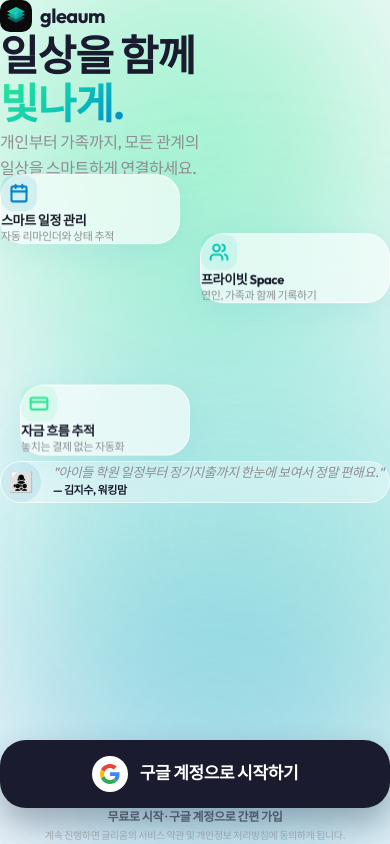
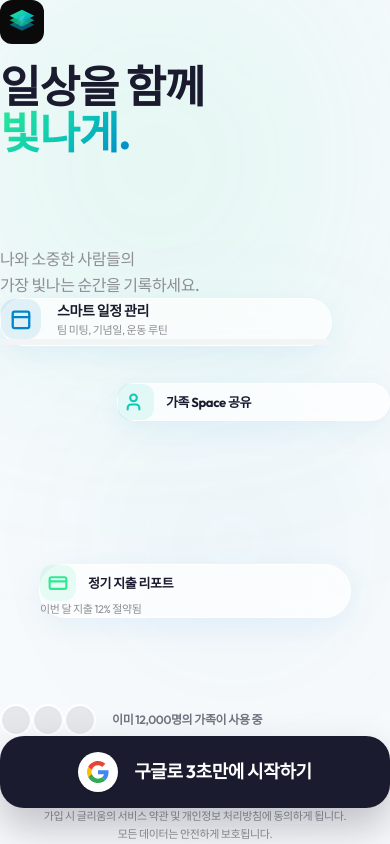
Before and after one commit to Edwin-space/gleaum-app, a Next.js app: page /login in a window 390 px wide. Built offline with nearby package versions, Linux system fonts and the light colour scheme; no server answers; a web font is replaced by a local one.

Commit message:
fix: 모바일 랜딩 페이지 레이아웃 전문가급 재설계

```diff
--- a/src/app/login/page.tsx
+++ b/src/app/login/page.tsx
@@ -19,125 +19,133 @@ function MobileLogin() {
   };
 
   return (
-    <div className="min-h-dvh flex flex-col overflow-hidden relative" style={{ background: 'var(--color-canvas-parchment)' }}>
-      {/* 프리미엄 메쉬 배경 (v4 최적화) */}
-      <div className="mesh-bg">
-        <div className="mesh-blob mesh-blob-1" style={{ opacity: 0.4 }} />
-        <div className="mesh-blob mesh-blob-2" style={{ opacity: 0.3 }} />
-        <div className="mesh-blob mesh-blob-3" style={{ opacity: 0.3 }} />
+    <div className="min-h-dvh flex flex-col overflow-hidden relative" style={{ background: '#F8FAFC' }}>
+      {/* ── 프리미엄 심층 메쉬 배경 ── */}
+      <div className="absolute inset-0 z-0 overflow-hidden pointer-events-none">
+        <div className="absolute top-[-10%] left-[-20%] w-[120%] h-[60%] opacity-40 mix-blend-multiply filter blur-[100px] animate-floating"
+             style={{ background: 'radial-gradient(circle, rgba(46,232,149,0.3) 0%, rgba(12,201,181,0.1) 70%)', animationDuration: '10s' }} />
+        <div className="absolute bottom-[10%] right-[-10%] w-[100%] h-[50%] opacity-30 mix-blend-multiply filter blur-[80px] animate-floating"
+             style={{ background: 'radial-gradient(circle, rgba(0,132,204,0.2) 0%, transparent 70%)', animationDuration: '12s', animationDelay: '-2s' }} />
       </div>
 
-      <div className="flex-1 flex flex-col px-7 pt-12 pb-8 relative z-10 w-full max-w-[430px] mx-auto">
+      <div className="flex-1 flex flex-col relative z-10 w-full max-w-[430px] mx-auto px-7 pt-14 pb-10">
 
-        {/* 상단 로고 & 타이틀 */}
-        <div className="flex items-center gap-2 mb-10 animate-fade-in">
-          <GleaumAppIcon size={32} radius={10} />
-          <span className="text-[20px] font-bold tracking-tight text-[#1A1B2E]" style={{ fontFamily: 'var(--font-display)' }}>gleaum</span>
+        {/* ── 헤더: 브랜드 아이덴티티 ── */}
+        <header className="flex flex-col items-start gap-5 mb-12 animate-fade-in">
+          <div className="relative">
+            <div className="absolute inset-0 bg-brand-blue/20 blur-xl rounded-full" />
+            <GleaumAppIcon size={44} radius={12} />
           </div>
-
-        {/* 히어로 슬로건 */}
-        <div className="mb-14 animate-fade-in-up" style={{ animationDelay: '0.1s' }}>
-          <h1 className="text-[42px] font-extrabold leading-[1.15] tracking-tight mb-4 text-[#1A1B2E]" style={{ fontFamily: 'var(--font-display)' }}>
+          <div>
+            <h1 className="text-[44px] font-black leading-[1.05] tracking-tight text-[#1A1B2E]" style={{ fontFamily: 'var(--font-display)' }}>
               일상을 함께<br />
               <span className="text-brand-gradient">빛나게.</span>
             </h1>
-          <p className="text-[16px] leading-relaxed text-[#8E8E93] font-medium max-w-[260px]">
-            개인부터 가족까지, 모든 관계의<br />일상을 스마트하게 연결하세요.
+            <div className="h-1 w-12 bg-brand-blue mt-4 rounded-full" />
+          </div>
+        </header>
+
+        {/* ── 메인 콘텐츠: 정교한 피처 클러스터 ── */}
+        <div className="relative flex-1 flex flex-col justify-center py-6">
+
+          {/* 피처 설명 (텍스트) */}
+          <p className="text-[16px] leading-relaxed text-[#8E8E93] font-medium mb-10 max-w-[240px] animate-fade-in-up" style={{ animationDelay: '0.2s' }}>
+            나와 소중한 사람들의<br />
+            가장 빛나는 순간을 기록하세요.
           </p>
+
+          {/* 비주얼 레이아웃: 엇갈린 입체 카드 (조형성 강화) */}
+          <div className="relative h-[320px] w-full">
+
+            {/* 카드 1: 스마트 일정 (Main) */}
+            <div className="absolute top-0 left-0 w-[85%] glass-card p-5 rounded-[28px] shadow-[0_20px_50px_rgba(0,132,204,0.12)] z-30 animate-fade-in-up"
+                 style={{ animationDelay: '0.3s', border: '1px solid rgba(255,255,255,0.8)' }}>
+              <div className="flex items-center gap-4 mb-3">
+                <div className="w-10 h-10 rounded-[14px] bg-[#0084CC]/10 flex items-center justify-center">
+                  <svg width="22" height="22" viewBox="0 0 24 24" fill="none" stroke="#0084CC" strokeWidth="2.5" strokeLinecap="round"><rect width="18" height="18" x="3" y="4" rx="2"/><path d="M3 10h18"/></svg>
                 </div>
-
-        {/* ── 프리미엄 피처 쇼케이스 (Floating Cards Layout) ── */}
-        <div className="relative h-[280px] mb-12">
-
-          {/* 카드 1: 스마트 일정 (상단 왼쪽) */}
-          <div className="absolute top-0 left-0 w-[180px] glass-card p-4 rounded-[24px] shadow-2xl animate-floating z-20" style={{ animationDelay: '0s' }}>
-            <div className="w-9 h-9 rounded-[12px] bg-[#0084CC]/10 flex items-center justify-center mb-3">
-              <svg width="20" height="20" viewBox="0 0 24 24" fill="none" stroke="#0084CC" strokeWidth="2.5" strokeLinecap="round"><rect width="18" height="18" x="3" y="4" rx="2"/><line x1="16" x2="16" y1="2" y2="6"/><line x1="8" x2="8" y1="2" y2="6"/><line x1="3" x2="21" y1="10" y2="10"/></svg>
+                <div>
+                  <p className="text-[14px] font-bold text-[#1A1B2E]">스마트 일정 관리</p>
+                  <p className="text-[11px] text-[#8E8E93]">팀 미팅, 기념일, 운동 루틴</p>
                 </div>
-            <p className="text-[13px] font-bold text-[#1A1B2E] mb-1">스마트 일정 관리</p>
-            <p className="text-[11px] text-[#8E8E93] leading-tight">자동 리마인더와 상태 추적</p>
               </div>
-
-          {/* 카드 2: Space 공유 (중앙 오른쪽) */}
-          <div className="absolute top-[60px] right-0 w-[190px] glass-card p-4 rounded-[24px] shadow-2xl animate-floating z-30" style={{ animationDelay: '-1.5s', animationDuration: '4.5s' }}>
-            <div className="w-9 h-9 rounded-[12px] bg-[#0CC9B5]/10 flex items-center justify-center mb-3">
-              <svg width="20" height="20" viewBox="0 0 24 24" fill="none" stroke="#0CC9B5" strokeWidth="2.5" strokeLinecap="round"><path d="M16 21v-2a4 4 0 0 0-4-4H6a4 4 0 0 0-4 4v2"/><circle cx="9" cy="7" r="4"/><path d="M22 21v-2a4 4 0 0 0-3-3.87"/><path d="M16 3.13a4 4 0 0 1 0 7.75"/></svg>
-            </div>
-            <p className="text-[13px] font-bold text-[#1A1B2E] mb-1">프라이빗 Space</p>
-            <p className="text-[11px] text-[#8E8E93] leading-tight">연인, 가족과 함께 기록하기</p>
-          </div>
-
-          {/* 카드 3: 자금 관리 (하단 왼쪽) */}
-          <div className="absolute bottom-0 left-[20px] w-[170px] glass-card p-4 rounded-[24px] shadow-2xl animate-floating z-10" style={{ animationDelay: '-3s', animationDuration: '5s' }}>
-            <div className="w-9 h-9 rounded-[12px] bg-[#2EE895]/10 flex items-center justify-center mb-3">
-              <svg width="20" height="20" viewBox="0 0 24 24" fill="none" stroke="#2EE895" strokeWidth="2.5" strokeLinecap="round"><rect width="20" height="14" x="2" y="5" rx="2"/><line x1="2" x2="22" y1="10" y2="10"/></svg>
-            </div>
-            <p className="text-[13px] font-bold text-[#1A1B2E] mb-1">자금 흐름 추적</p>
-            <p className="text-[11px] text-[#8E8E93] leading-tight">놓치는 결제 없는 자동화</p>
+              <div className="h-1.5 w-full bg-gray-100 rounded-full overflow-hidden">
+                <div className="h-full w-[70%] bg-brand-blue rounded-full" />
               </div>
             </div>
 
-        {/* ── 사용자 후기 미니 섹션 ── */}
-        <div className="mt-auto animate-fade-in-up" style={{ animationDelay: '0.4s' }}>
-          <div className="flex items-start gap-3 p-4 rounded-[22px] bg-white/40 border border-white/60 backdrop-blur-sm">
-            <div className="w-10 h-10 rounded-full bg-[#0084CC]/10 flex items-center justify-center text-xl flex-shrink-0">
-              👩‍👧‍👦
+            {/* 카드 2: Space (Sub - Right) */}
+            <div className="absolute top-[85px] right-0 w-[70%] glass-card p-5 rounded-[28px] shadow-[0_20px_40px_rgba(12,201,181,0.1)] z-20 animate-fade-in-up"
+                 style={{ animationDelay: '0.4s', background: 'rgba(255,255,255,0.7)' }}>
+              <div className="flex items-center gap-3">
+                <div className="w-9 h-9 rounded-[12px] bg-[#0CC9B5]/10 flex items-center justify-center">
+                  <svg width="20" height="20" viewBox="0 0 24 24" fill="none" stroke="#0CC9B5" strokeWidth="2.5" strokeLinecap="round"><path d="M16 21v-2a4 4 0 0 0-4-4H6a4 4 0 0 0-4 4v2"/><circle cx="9" cy="7" r="4"/></svg>
                 </div>
-            <div>
-              <p className="text-[13px] leading-[1.6] text-[#8E8E93] font-medium italic">
-                "아이들 학원 일정부터 정기지출까지 한눈에 보여서 정말 편해요."
-              </p>
-              <p className="text-[11px] font-bold text-[#1A1B2E] mt-1.5">— 김지수, 워킹맘</p>
+                <p className="text-[13px] font-bold text-[#1A1B2E]">가족 Space 공유</p>
+              </div>
+            </div>
+
+            {/* 카드 3: 지출 (Sub - Bottom) */}
+            <div className="absolute bottom-0 left-[10%] w-[80%] glass-card p-5 rounded-[28px] shadow-[0_20px_40px_rgba(46,232,149,0.08)] z-10 animate-fade-in-up"
+                 style={{ animationDelay: '0.5s' }}>
+              <div className="flex items-center gap-3 mb-2">
+                <div className="w-9 h-9 rounded-[12px] bg-[#2EE895]/10 flex items-center justify-center">
+                  <svg width="20" height="20" viewBox="0 0 24 24" fill="none" stroke="#2EE895" strokeWidth="2.5" strokeLinecap="round"><rect width="20" height="14" x="2" y="5" rx="2"/><line x1="2" x2="22" y1="10" y2="10"/></svg>
+                </div>
+                <p className="text-[13px] font-bold text-[#1A1B2E]">정기 지출 리포트</p>
+              </div>
+              <p className="text-[11px] text-[#8E8E93]">이번 달 지출 12% 절약됨</p>
             </div>
           </div>
         </div>
 
+        {/* ── 하단: 사회적 증명 및 액션 ── */}
+        <footer className="mt-8 space-y-8">
+          {/* 사용자 후기 (신뢰성) */}
+          <div className="flex items-center gap-4 px-1 animate-fade-in" style={{ animationDelay: '0.7s' }}>
+            <div className="flex -space-x-3">
+              {[1,2,3].map(i => (
+                <div key={i} className="w-8 h-8 rounded-full border-2 border-white bg-gray-200" />
+              ))}
+            </div>
+            <p className="text-[12px] font-semibold text-[#1A1B2E]/60">
+              이미 12,000명의 가족이 사용 중
+            </p>
           </div>
 
-      {/* ── 하단 액션 버튼 ── */}
-      <div className="px-7 pb-12 pt-6 relative z-10 w-full max-w-[430px] mx-auto">
           <div className="animate-slide-up">
             <button
               onClick={handleGoogleLogin}
               disabled={loading}
-            className="w-full flex items-center justify-center gap-3 h-[68px] rounded-[26px] font-bold text-[17px] transition-all active:scale-[0.98] disabled:opacity-70 group overflow-hidden relative"
+              className="w-full flex items-center justify-center gap-4 h-[72px] rounded-[24px] font-bold text-[18px] transition-all active:scale-[0.98] group relative overflow-hidden"
               style={{
-              background: 'var(--color-ink)',
+                background: '#1A1B2E',
                 color: 'white',
-              boxShadow: '0 16px 32px rgba(26,27,46,0.3)',
+                boxShadow: '0 20px 40px rgba(26,27,46,0.25)',
               }}
             >
               {loading ? (
-              <div className="flex items-center gap-3">
-                <div className="w-5 h-5 rounded-full border-2 border-t-transparent animate-spin" style={{ borderColor: 'rgba(255,255,255,0.4)', borderTopColor: 'white' }} />
-                <span>글리움 연결 중...</span>
-              </div>
+                <div className="w-6 h-6 rounded-full border-2 border-t-transparent animate-spin" style={{ borderColor: 'rgba(255,255,255,0.4)', borderTopColor: 'white' }} />
               ) : (
                 <>
-                <div className="w-9 h-9 bg-white rounded-full flex items-center justify-center">
-                  <svg width="20" height="20" viewBox="0 0 48 48" xmlns="http://www.w3.org/2000/svg">
+                  <div className="w-10 h-10 bg-white rounded-full flex items-center justify-center shadow-sm">
+                    <svg width="22" height="22" viewBox="0 0 48 48">
                       <path fill="#EA4335" d="M24 9.5c3.54 0 6.71 1.22 9.21 3.6l6.85-6.85C35.9 2.38 30.47 0 24 0 14.62 0 6.51 5.38 2.56 13.22l7.98 6.19C12.43 13.72 17.74 9.5 24 9.5z"/>
                       <path fill="#4285F4" d="M46.98 24.55c0-1.57-.15-3.09-.38-4.55H24v9.02h12.94c-.58 2.96-2.26 5.48-4.78 7.18l7.73 6c4.51-4.18 7.09-10.36 7.09-17.65z"/>
                       <path fill="#FBBC05" d="M10.53 28.59c-.48-1.45-.76-2.99-.76-4.59s.27-3.14.76-4.59l-7.98-6.19C.92 16.46 0 20.12 0 24c0 3.88.92 7.54 2.56 10.78l7.97-6.19z"/>
                       <path fill="#34A853" d="M24 48c6.48 0 11.93-2.13 15.89-5.81l-7.73-6c-2.15 1.45-4.92 2.3-8.16 2.3-6.26 0-11.57-4.22-13.47-9.91l-7.98 6.19C6.51 42.62 14.62 48 24 48z"/>
                     </svg>
                   </div>
-                구글 계정으로 시작하기
+                  구글로 3초만에 시작하기
                 </>
               )}
-            {/* 호버/액티브 시 빛나는 효과 */}
-            <div className="absolute inset-0 bg-gradient-to-r from-transparent via-white/5 to-transparent -translate-x-full group-active:animate-[shimmer_1s_infinite]" />
             </button>
-
-          <div className="flex flex-col items-center mt-7 gap-1">
-            <p className="text-[12px] font-semibold text-[#1A1B2E]/60 tracking-tight">
-              무료로 시작 · 구글 계정으로 간편 가입
-            </p>
-            <p className="text-[10px] text-[#8E8E93]/60">
-              계속 진행하면 글리움의 서비스 약관 및 개인정보 처리방침에 동의하게 됩니다.
+            <p className="text-center mt-6 text-[11px] text-[#8E8E93] leading-relaxed">
+              가입 시 글리움의 서비스 약관 및 개인정보 처리방침에 동의하게 됩니다.<br/>
+              모든 데이터는 안전하게 보호됩니다.
             </p>
           </div>
-        </div>
+        </footer>
       </div>
     </div>
   );
```
Lines whose indentation alone changed are shown as unchanged.
